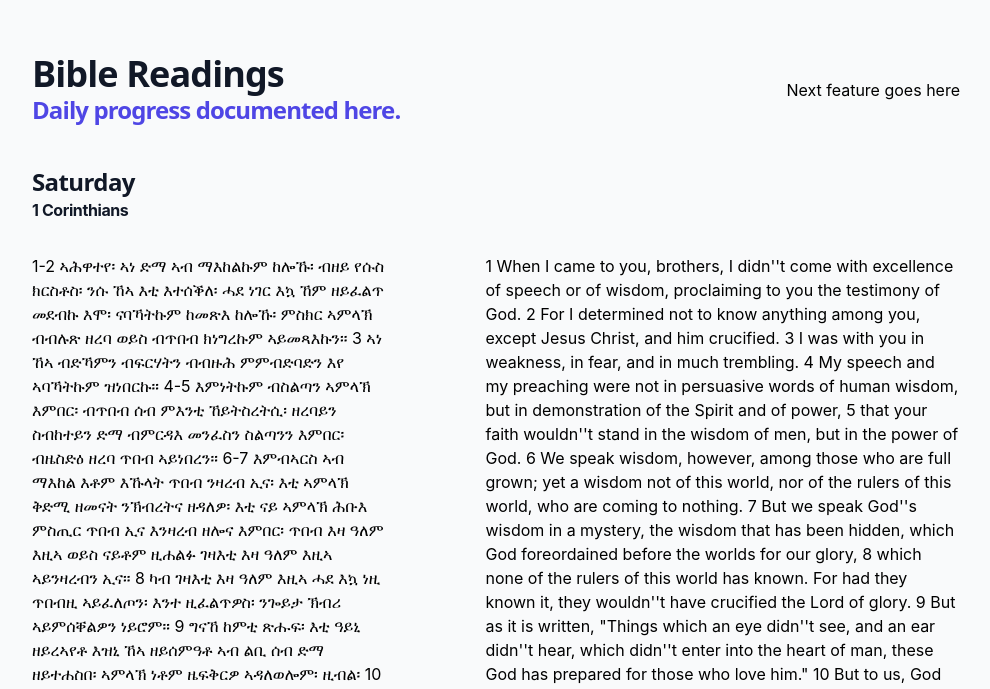
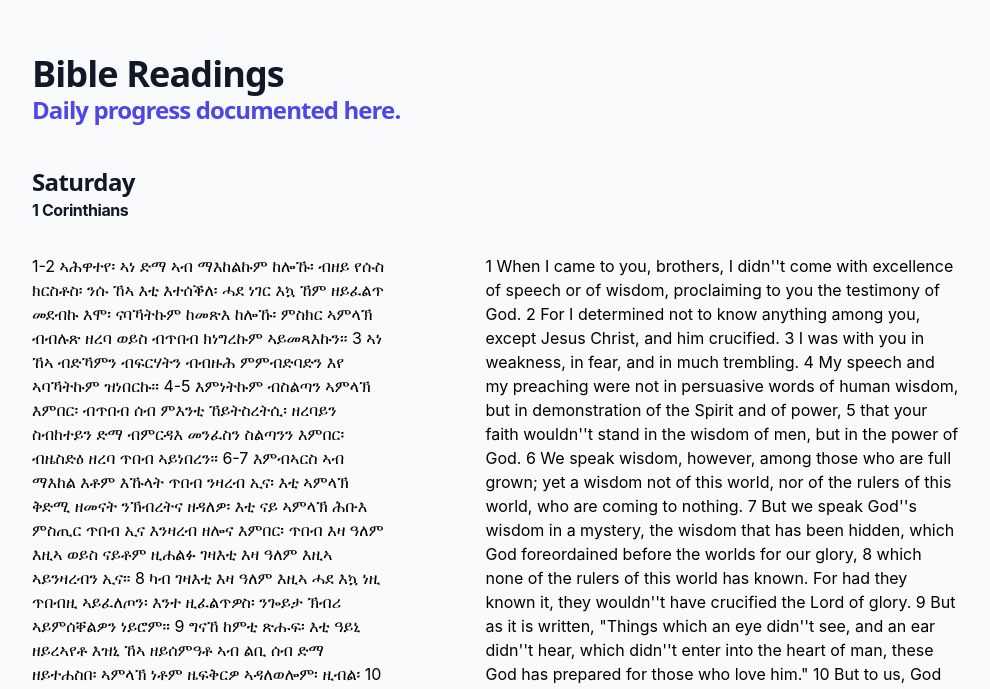
Before and after one commit to dfilmon/daily-weekly-habit-tracker, a React (Create React App) app: page / in a window 1280 px wide. Shown: the part 106-795 px from the top of the page, without its empty margins (144-1134 px from the left). Built offline with nearby package versions, Linux system fonts and the light colour scheme.

Commit message:
1 file modified

```diff
--- a/src/components/Bible.jsx
+++ b/src/components/Bible.jsx
@@ -10,8 +10,6 @@ export default function Bible() {
             Daily progress documented here.
           </span>
         </h2>
-
-        <p>Next feature goes here</p>
       </div>
 
       <div className="container p-8 mx-auto max-w-7xl py-12 px-4 sm:px-6  lg:items-center lg:justify-between lg:py-6 lg:px-8">
```
